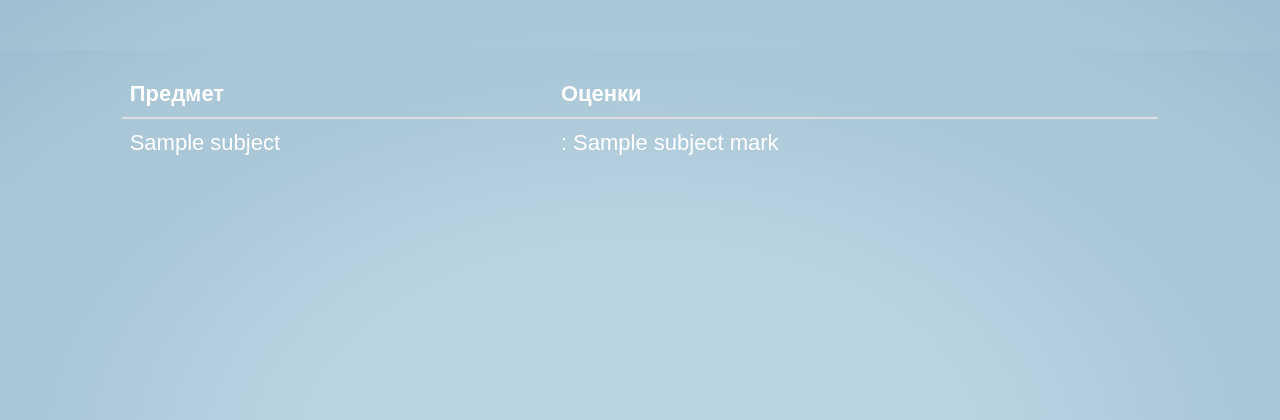
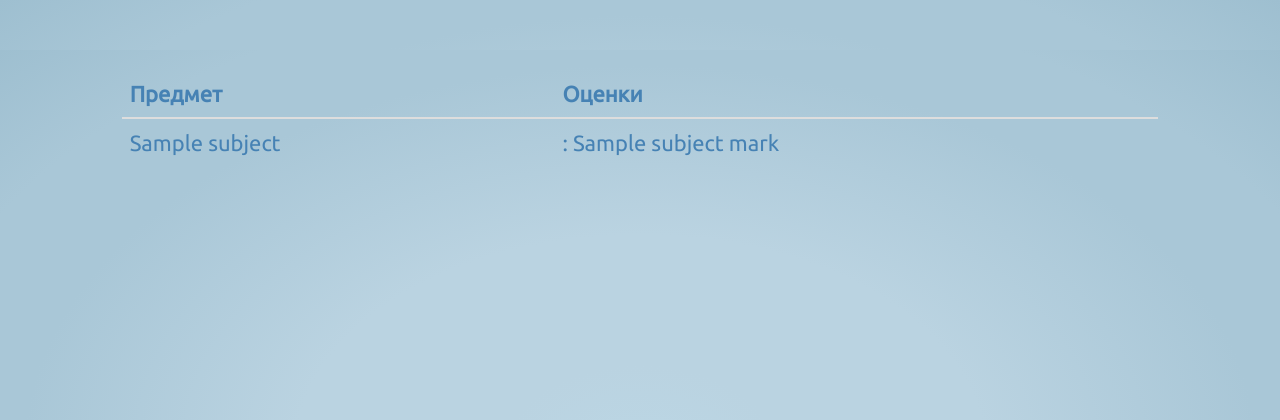
Before and after one commit to BarkhatovN/journalmarks, a Flask app: template app/templates/output.html in a window 1280 px wide. Shown: the top 420 px of the page. Run offline with Flask 2, Linux system fonts and the light colour scheme; the template is opened without the code that fills it: most values are stand-ins (such as "Sample title", 1, 10 or a date in 2020); some libraries are stand-ins or nearby versions.

Commit message:
css.marks.font has been changed

```diff
--- a/app/static/css/styles.css
+++ b/app/static/css/styles.css
@@ -9,7 +9,7 @@ filter: progid:DXImageTransform.Microsoft.gradient( startColorstr='#b9d2e0', end
 }
 
 .text {
-    font-family: 'Ubuntu', sans-serif !important;
+    color: #4682B4;
 }
 
 .marks{
@@ -38,7 +38,7 @@ hr{
 }
 
 .welcome{
-    font-family: "myriad-pro",sans-serif;
+    font-family: 'Ubuntu', sans-serif !important;
     font-style: normal;
     font-weight: 100;
     color:#FFFFFF;
--- a/app/templates/output.html
+++ b/app/templates/output.html
@@ -6,7 +6,7 @@
 	<br>
 	<div class="col-md-1"></div>
 	<div class="col-md-10">
-		<table class="table  marks">
+		<table class="table  marks text">
 			<thead>
 				<tr>
 					<th>Предмет</th>
```
